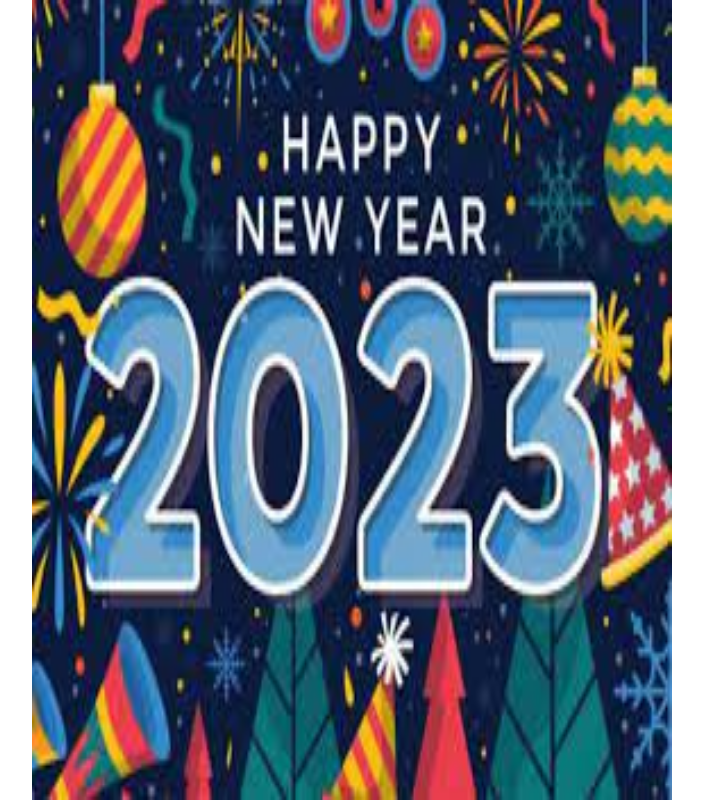
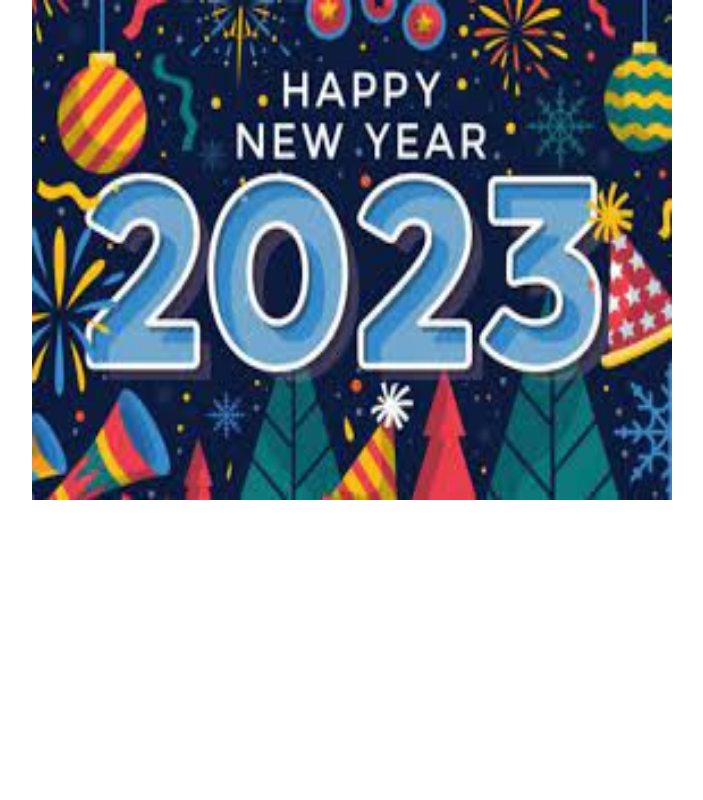
Before and after one commit to Supriya2007/happynewyear, a plain HTML site: page index.html in a window 1280 px wide. Shown: the whole page, without its empty margins (288-991 px from the left). Drawn offline with Linux system fonts and the light colour scheme.

Commit message:
Update index.html

```diff
--- a/index.html
+++ b/index.html
@@ -28,7 +28,7 @@ body, html {
 </head>
 <body>
 
-<img src="hny.jpg" alt="Welcome 2023" width="600" height="800" class="center">
+<img src="hny.jpg" alt="Welcome 2023" width="600" height="500" class="center">
 
 
 </body>
```
